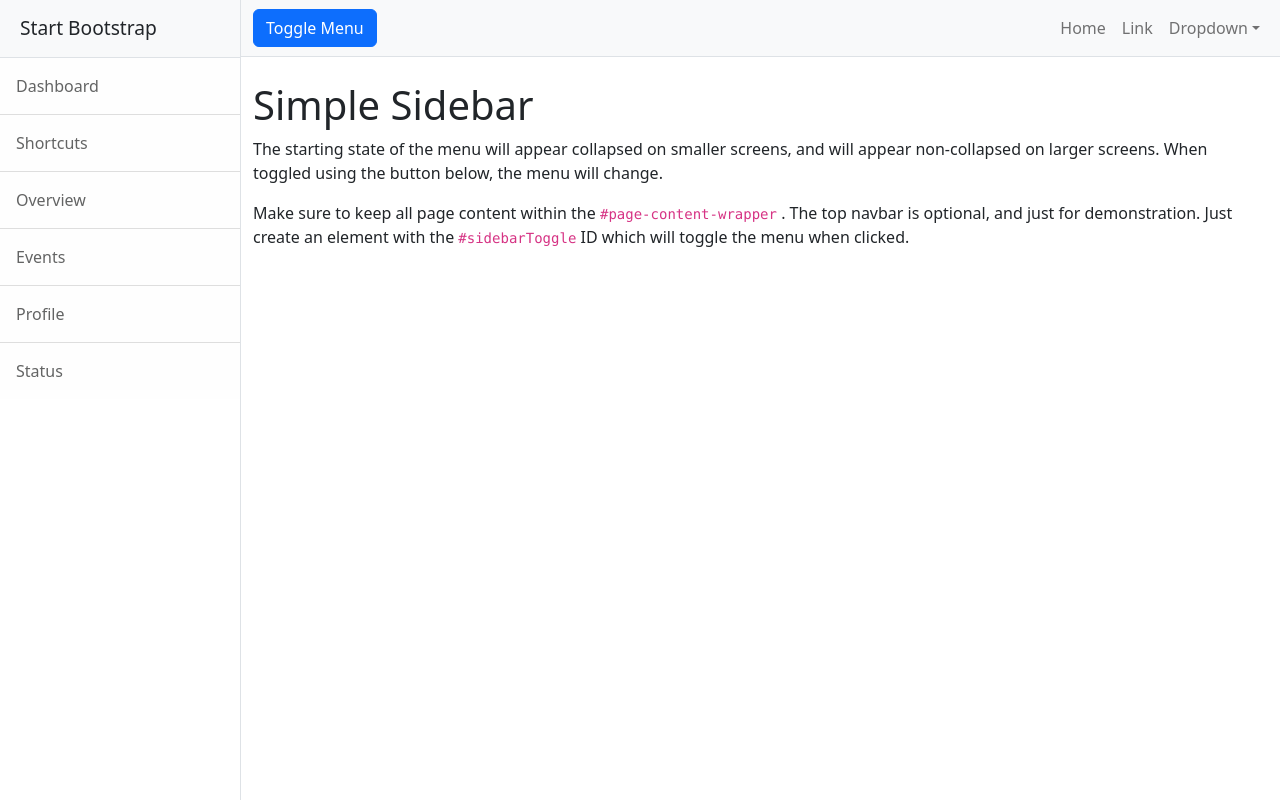
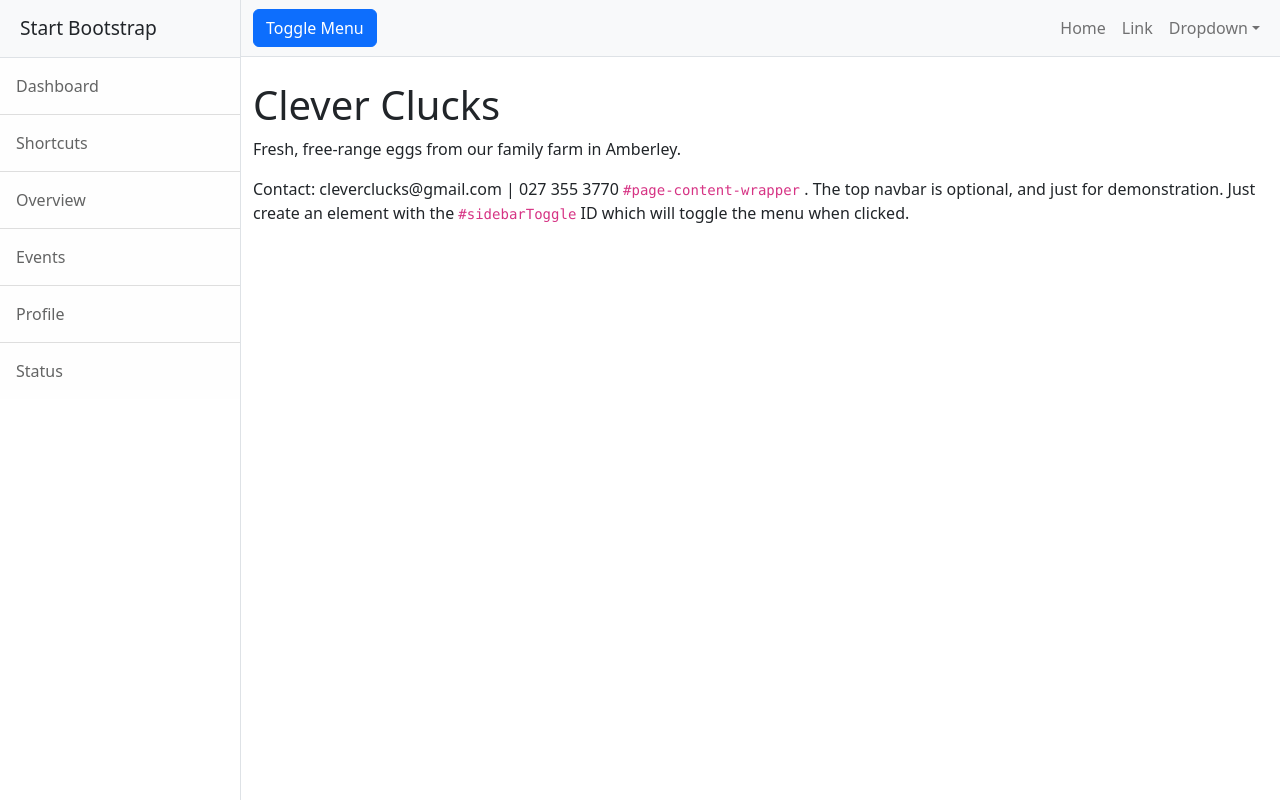
Before and after one commit to penelopelstark-cyber/cleverclucks, a website: page startbootstrap-simple-sidebar-master/dist/index.html in a window 1280 px wide. Drawn offline with nearby package versions, Linux system fonts and the light colour scheme.

Commit message:
Update page title and description in index.html

```diff
--- a/startbootstrap-simple-sidebar-master/dist/index.html
+++ b/startbootstrap-simple-sidebar-master/dist/index.html
@@ -51,10 +51,10 @@
                 </nav>
                 <!-- Page content-->
                 <div class="container-fluid">
-                    <h1 class="mt-4">Simple Sidebar</h1>
-                    <p>The starting state of the menu will appear collapsed on smaller screens, and will appear non-collapsed on larger screens. When toggled using the button below, the menu will change.</p>
+                    <h1 class="mt-4">Clever Clucks</h1>
+                    <p>Fresh, free-range eggs from our family farm in Amberley.</p>
                     <p>
-                        Make sure to keep all page content within the
+                        Contact: cleverclucks@gmail.com | 027 355 3770
                         <code>#page-content-wrapper</code>
                         . The top navbar is optional, and just for demonstration. Just create an element with the
                         <code>#sidebarToggle</code>
```
